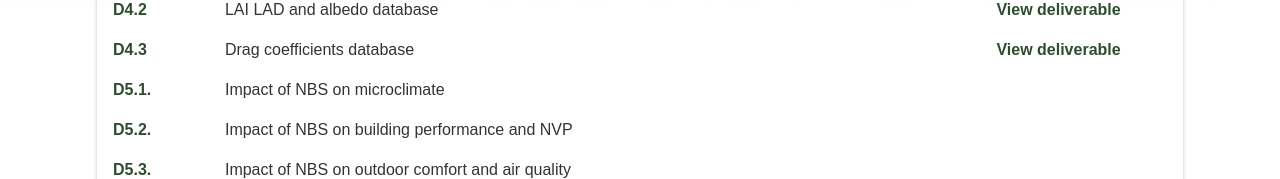
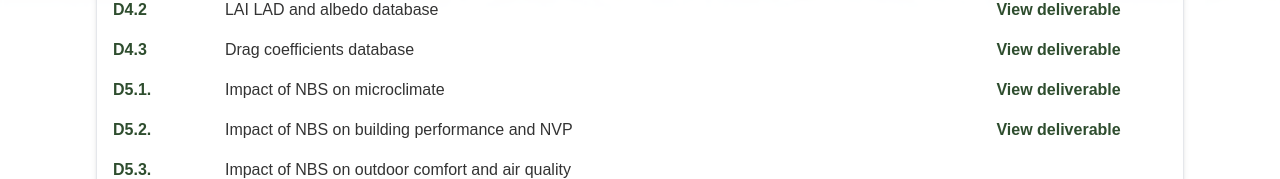
Before and after one commit to Papioani/the_re.nature_cities_project, a Next.js app: page /deliverables in a window 1280 px wide. Shown: the part 773-952 px from the top of the page. Built offline with nearby package versions, Linux system fonts and the light colour scheme; no server answers.

Commit message:
5.1 and 5.2

```diff
--- a/src/app/deliverables/page.tsx
+++ b/src/app/deliverables/page.tsx
@@ -106,6 +106,14 @@ const DeliverablesPage: FC = () => {
       },
       { id: "D4.1", fileName: "Selection_of_urban_street_tree_types.pdf" },
       { id: "D4.2", fileName: "LAI_LAD_and_albedo_database.pdf" },
+      {
+        id: "D5.1.",
+        fileName: "Impact_of_NBS_on_microclimate.pdf",
+      },
+      {
+        id: "D5.2.",
+        fileName: "Impact_of_NBS_on_building_performance_and_NVP.pdf",
+      },
     ];
 
     const cloudDeliverable = cloudDeliverables.find((d) => d.id === id);
@@ -119,15 +127,9 @@ const DeliverablesPage: FC = () => {
       };
     }
     // Handle new deliverables without links or files
-    if (["D5.1.", "D5.2.", "D5.3.", "D6.1.", "D6.2."].includes(id)) {
+    if (["D5.3.", "D6.1.", "D6.2."].includes(id)) {
       let title = "";
       switch (id) {
-        case "D5.1.":
-          title = "Impact of NBS on microclimate";
-          break;
-        case "D5.2.":
-          title = "Impact of NBS on building performance and NVP";
-          break;
         case "D5.3.":
           title = "Impact of NBS on outdoor comfort and air quality";
           break;
@@ -194,9 +196,7 @@ const DeliverablesPage: FC = () => {
                   </td>
                   <td className="px-4 py-2 ">{deliverable.title}</td>
                   <td className={`px-4 py-2 ${styles.deliverableLink}`}>
-                    {["D5.1.", "D5.2.", "D5.3.", "D6.1.", "D6.2."].includes(
-                      deliverable.id
-                    ) ? (
+                    {["D5.3.", "D6.1.", "D6.2."].includes(deliverable.id) ? (
                       "" // Render nothing for these deliverables
                     ) : "link" in deliverable ? (
                       <Link
```
Also changed, not shown: 1 other file (tests, documents, lock files or other folders).
